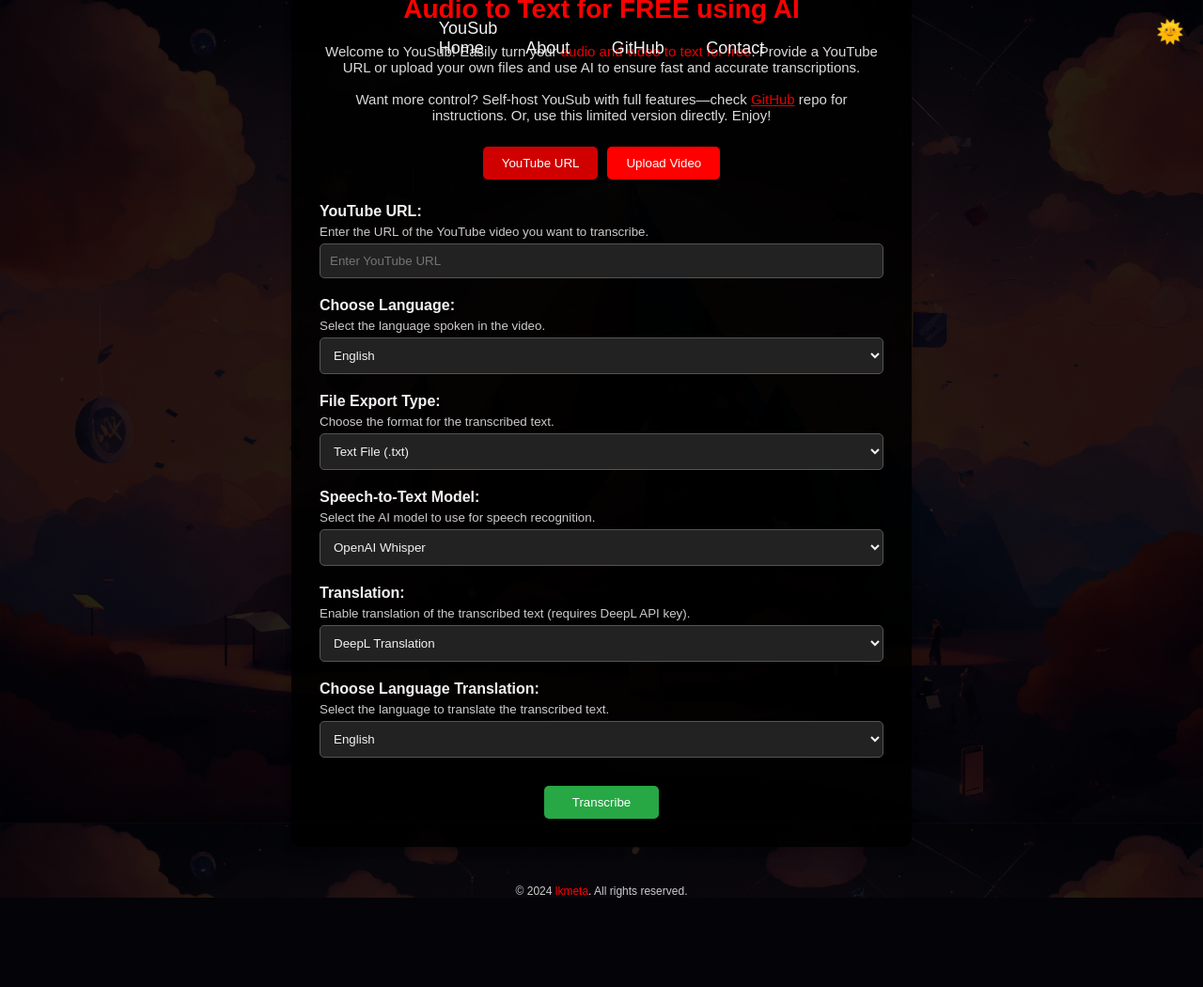
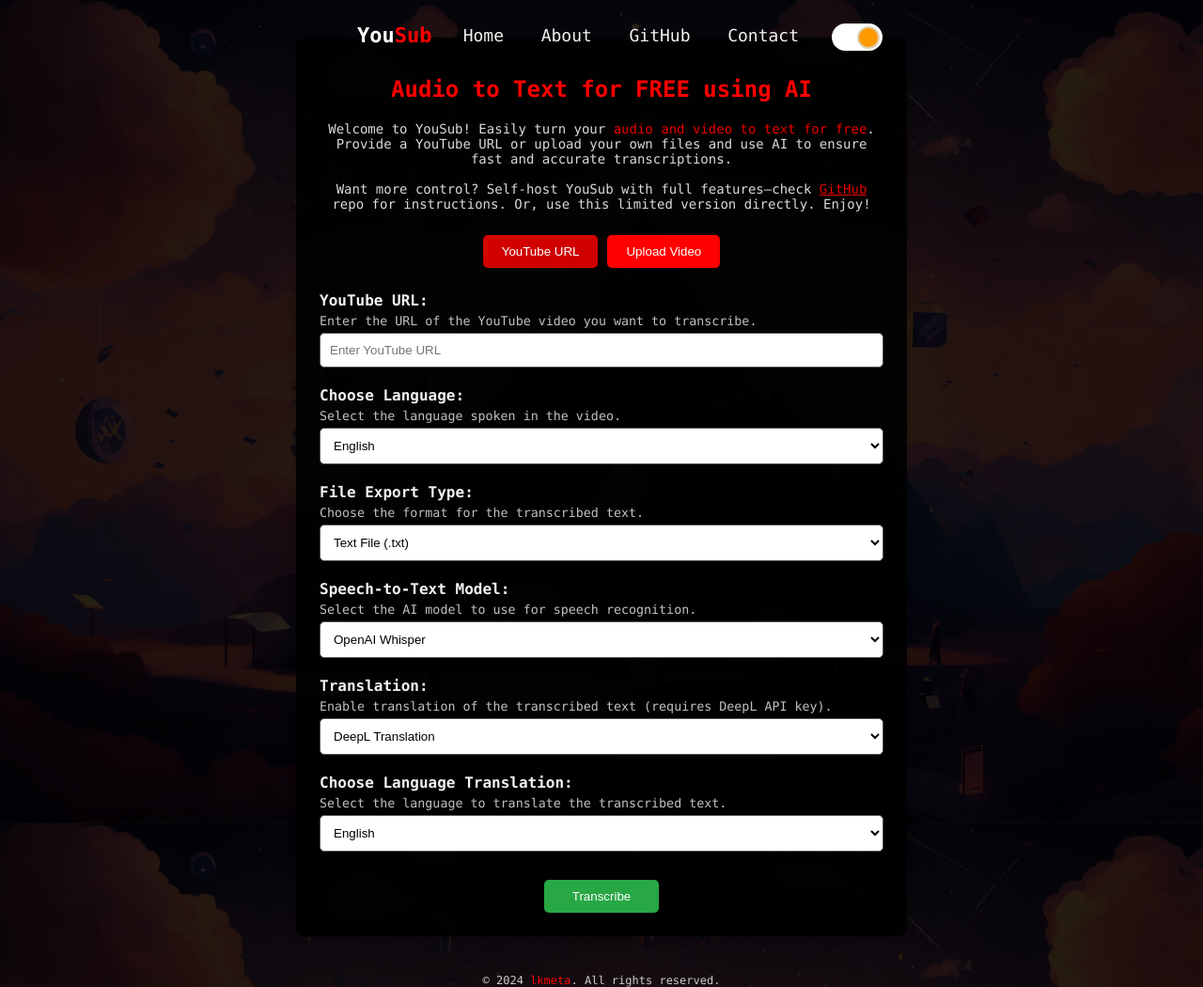
Before and after one commit to lkmeta/txtify, a FastAPI app: page / in a window 1280 px wide. Shown: the whole page at 94% size. Before the commit the page ends 955 px from the top, so only its background shows below. Run offline with FastAPI, Linux system fonts and the light colour scheme.

Commit message:
Update scripts.js and styles.css

```diff
--- a/static/scripts.js
+++ b/static/scripts.js
@@ -7,13 +7,18 @@ function showInput(type) {
 
 function toggleTheme() {
     document.body.classList.toggle('light-theme');
-    const themeToggle = document.querySelector('.theme-toggle');
-    themeToggle.textContent = document.body.classList.contains('light-theme') ? '🌙' : '🌞';
+    document.body.classList.toggle('dark-theme');
 }
 
 document.addEventListener('DOMContentLoaded', () => {
-    const themeToggle = document.querySelector('.theme-toggle');
-    themeToggle.textContent = document.body.classList.contains('light-theme') ? '🌙' : '🌞';
+    const themeToggle = document.getElementById('themeToggle');
+    themeToggle.addEventListener('change', toggleTheme);
+    if (window.matchMedia && window.matchMedia('(prefers-color-scheme: light)').matches) {
+        themeToggle.checked = true;
+        document.body.classList.add('light-theme');
+    } else {
+        document.body.classList.add('dark-theme');
+    }
 });
 
 function showAlert(title, message) {
--- a/static/styles.css
+++ b/static/styles.css
@@ -1,23 +1,27 @@
 :root {
+    --width: 50px;
+    /* Normal size for the toggle button */
+    --height: 25px;
+    /* Normal size for the toggle button */
     --background-color-dark: rgba(0, 0, 0, 0.9);
     --background-color-light: rgba(255, 255, 255, 0.9);
     --text-color-dark: #f2f2f2;
     --text-color-light: #333;
+    --nav-color: #f2f2f2;
     --primary-color: #ff0000;
-    /* YouTube red */
     --secondary-color-dark: #444;
     --secondary-color-light: #ddd;
 }
 
 body {
-    font-family: Arial, sans-serif;
+    font-family: monaco, sans-serif;
     margin: 0;
     padding: 0;
     display: flex;
     justify-content: center;
     align-items: center;
     flex-direction: column;
-    height: 100vh;
+    min-height: 100vh;
     background: url('/static/background.png') no-repeat center center fixed;
     background-size: cover;
     background-color: rgba(0, 0, 0, 0.85);
@@ -28,8 +32,8 @@ body {
 
 .light-theme {
     --background-color-dark: rgba(255, 255, 255, 0.9);
-    --text-color-dark: #333;
-    --secondary-color-dark: #ddd;
+    --text-color-dark: #000;
+    --secondary-color-dark: #ccc;
 }
 
 .dark-theme {
@@ -42,17 +46,28 @@ body {
     width: 100%;
     display: flex;
     justify-content: center;
+    align-items: center;
     position: fixed;
     top: 0;
-    padding: 20px 0;
+    padding: 15px 0;
     z-index: 1000;
+    /* background-color: var(--background-color-dark); */
+}
+
+.navbar-content {
+    display: flex;
+    justify-content: space-between;
+    align-items: center;
+    width: 100%;
+    max-width: 500px;
+    padding: 0 20px;
 }
 
 .navbar a,
 .navbar span {
-    color: var(--text-color-dark);
+    color: var(--nav-color);
     text-decoration: none;
-    padding: 14px 20px;
+    padding: 10px 15px;
     font-size: 18px;
     transition: color 0.3s, transform 0.3s;
 }
@@ -62,27 +77,125 @@ body {
     transform: scale(1.1);
 }
 
+.navbar .logo {
+    font-size: 22px;
+    font-weight: bold;
+    background: linear-gradient(90deg, white 50%, red 50%);
+    -webkit-background-clip: text;
+    -webkit-text-fill-color: transparent;
+    text-decoration: none;
+}
+
+.theme-toggle-wrapper {
+    position: absolute;
+    right: 20px;
+    top: 10px;
+    display: flex;
+}
+
+.theme-toggle {
+    position: relative;
+    width: var(--width);
+    height: var(--height);
+}
+
+.theme-toggle input[type="checkbox"] {
+    position: absolute;
+    top: 0;
+    left: 0;
+    opacity: 0;
+    z-index: 1;
+    width: var(--width);
+    height: var(--height);
+}
+
+.theme-toggle .toggle-body {
+    position: absolute;
+    top: 0;
+    left: 0;
+    width: var(--width);
+    height: var(--height);
+    border: 2px solid #080808;
+    border-radius: var(--height);
+    transition: all 80ms ease-in-out;
+}
+
+.theme-toggle input[type="checkbox"]~.toggle-body {
+    background: #1d1d1d;
+    background-size: cover;
+}
+
+.theme-toggle input[type="checkbox"]:checked~.toggle-body {
+    background: #fff;
+    background-size: cover;
+    border-color: #fff;
+}
+
+.theme-toggle input[type="checkbox"]~.celestial-body {
+    position: absolute;
+    width: 20px;
+    height: 20px;
+    border: 2px solid #fff08e;
+    border-radius: 100%;
+    background: #fff5c4;
+    transition: all 80ms ease-in-out;
+}
+
+.theme-toggle input[type="checkbox"]:not(:checked)~.celestial-body {
+    top: 3px;
+    left: 3px;
+}
+
+.theme-toggle input[type="checkbox"]:checked~.celestial-body {
+    top: 3px;
+    left: calc(100% - 23px);
+    background: #ff9900;
+    border-color: #ddceb1;
+}
+
+.theme-toggle input[type="checkbox"]~.celestial-body::after {
+    content: " ";
+    opacity: 0;
+    position: absolute;
+    left: -20px;
+    transition: left 0.13s ease-in, opacity 0.15s ease-out;
+}
+
+.theme-toggle input[type="checkbox"]:checked~.celestial-body::after {
+    content: "";
+    position: absolute;
+    bottom: -2px;
+    left: -10px;
+    display: block;
+    opacity: 1;
+    width: 18px;
+    height: 18px;
+    background-size: contain;
+    background-position: left;
+    background-repeat: no-repeat;
+}
+
 .container {
     background: var(--background-color-dark);
     border-radius: 10px;
     box-shadow: 0 4px 8px rgba(0, 0, 0, 0.2);
-    padding: 30px;
+    padding: 25px;
     max-width: 600px;
     width: 90%;
     text-align: center;
-    margin-top: 100px;
+    margin-top: 40px;
     transition: background-color 0.8s;
 }
 
 h1 {
     margin-bottom: 20px;
-    font-size: 28px;
+    font-size: 24px;
     color: var(--primary-color);
 }
 
 .description {
     margin-bottom: 20px;
-    font-size: 15px;
+    font-size: 14px;
     color: var(--text-color-dark);
     opacity: 0.9;
 }
@@ -101,7 +214,8 @@ h1 {
 .input-group small {
     display: block;
     margin-bottom: 5px;
-    color: #ccc;
+    color: var(--text-color-dark);
+    opacity: 0.8;
 }
 
 .input-group input,
@@ -113,6 +227,12 @@ h1 {
     box-sizing: border-box;
     background-color: #222;
     color: var(--text-color-dark);
+}
+
+.light-theme .input-group input,
+.light-theme .input-group select {
+    background-color: #fff;
+    color: #000;
 }
 
 .input-group input[type="file"] {
@@ -183,52 +303,6 @@ h1 {
     text-decoration: underline;
 }
 
-.theme-toggle {
-    position: fixed;
-    top: 20px;
-    right: 20px;
-    background: none;
-    border: none;
-    cursor: pointer;
-    font-size: 24px;
-    color: var(--text-color-dark);
-    transition: color 0.3s, transform 0.3s;
-}
-
-.theme-toggle:hover {
-    transform: rotate(30deg);
-}
-
-@media (max-width: 600px) {
-    .navbar {
-        padding: 10px 0;
-    }
-
-    .navbar a,
-    .navbar span {
-        padding: 10px;
-        font-size: 16px;
-    }
-
-    .container {
-        padding: 20px;
-        margin-top: 80px;
-    }
-
-    h1 {
-        font-size: 24px;
-    }
-
-    .actions button {
-        padding: 10px 20px;
-    }
-
-    .theme-toggle {
-        font-size: 20px;
-    }
-}
-
-/* Alert box styling */
 .alert-overlay {
     position: fixed;
     top: 0;
```
Also changed, not shown: other parts of static/styles.css (+42 -0 lines).
